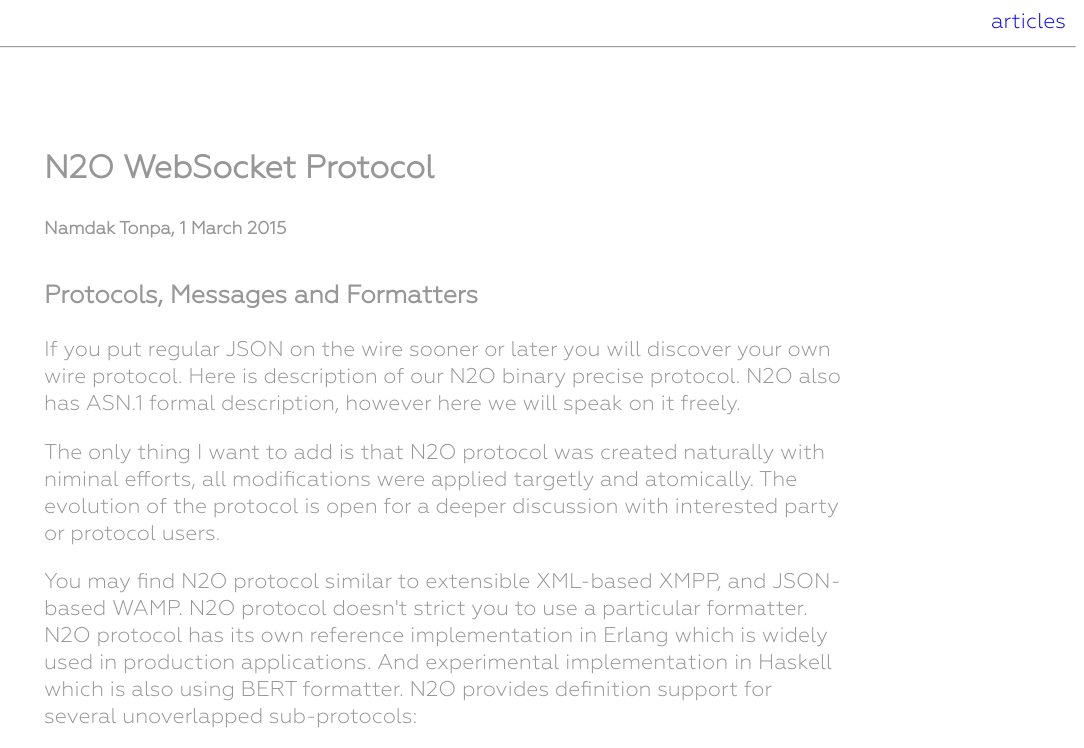
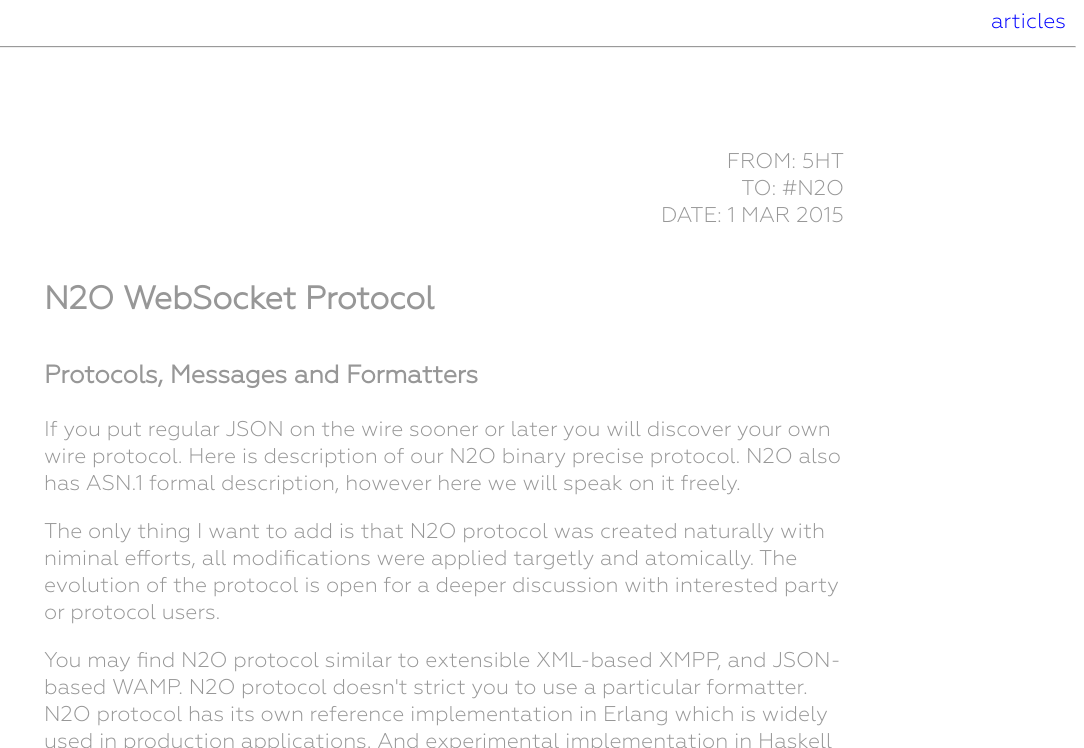
Before and after one commit to 5HT/5HT, a plain HTML site: page n2o.htm in a window 1280 px wide. Shown: the top 748 px of the page, without its empty margins (196-1280 px from the left). Drawn offline with Linux system fonts and the light colour scheme.

Commit message:
more letter like

```diff
--- a/n2o.htm
+++ b/n2o.htm
@@ -17,8 +17,11 @@
 
 <div class=message>
 
+<div align=right>FROM: 5HT<br>
+                   TO: #N2O<br>
+                 DATE: 1 MAR 2015</div>
+
 <h2>N2O WebSocket Protocol</h2>
-<h5>Namdak Tonpa, 1 March 2015</h5>
 
 <h3>Protocols, Messages and Formatters</h3>
 
```
